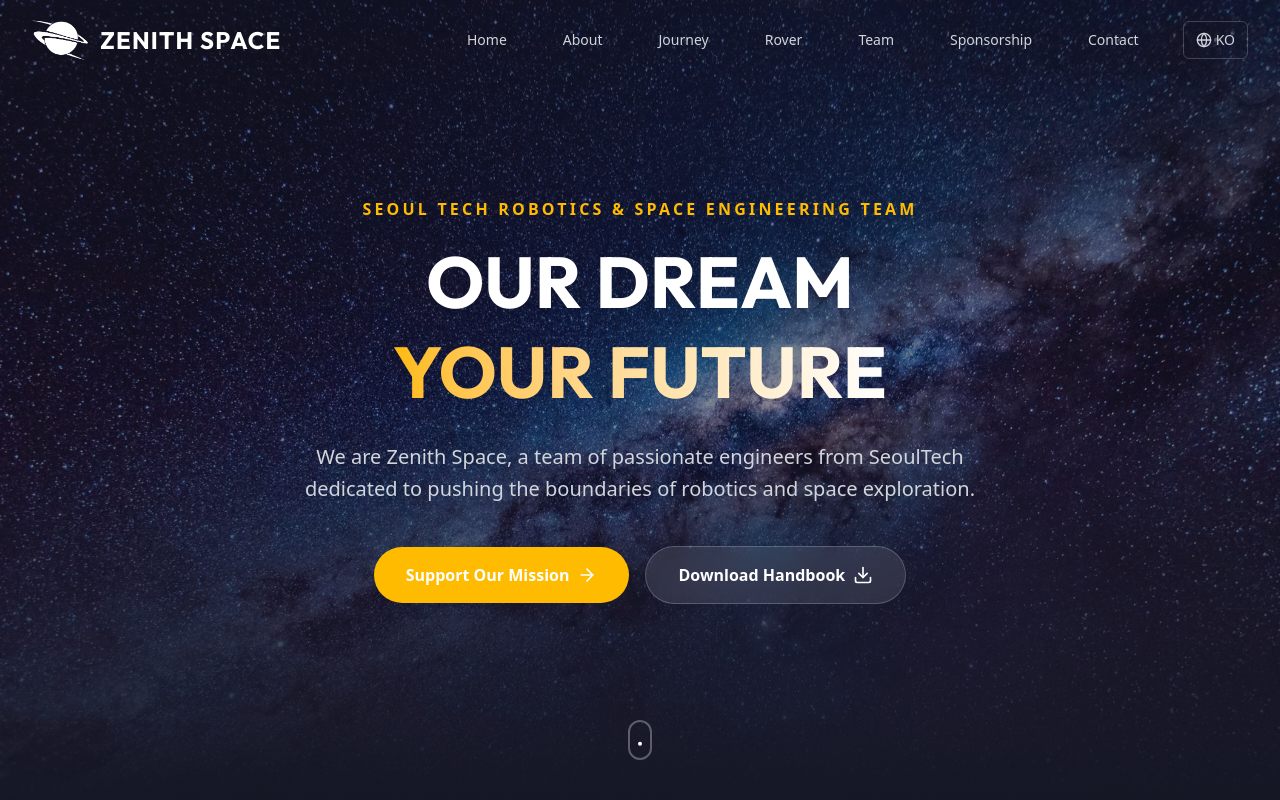
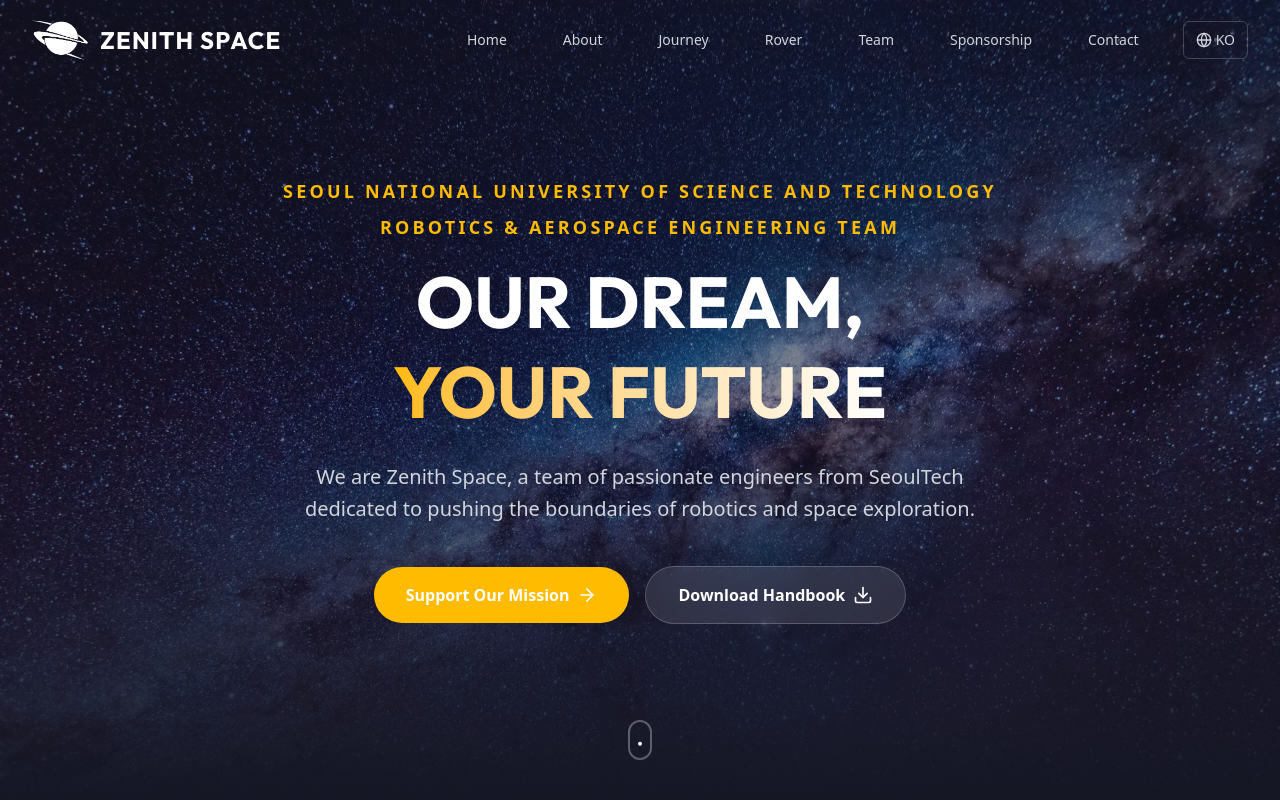
Before and after one commit to ZenithSpace/zenith.github.io, a React (Vite) app in the folder zenith-web/: page / in a window 1280 px wide. Shown: the top 800 px of the page. Built offline with nearby package versions, Linux system fonts and the light colour scheme; a web font is replaced by a local one.

Commit message:
Update Hero text: Split subtitle, add comma to title

```diff
--- a/zenith-web/src/components/Hero.tsx
+++ b/zenith-web/src/components/Hero.tsx
@@ -24,8 +24,9 @@ const Hero = () => {
                     animate={{ opacity: 1, y: 0 }}
                     transition={{ duration: 0.8 }}
                 >
-                    <h2 className="text-zenith-sub font-bold tracking-[0.2em] uppercase mb-4">
-                        {t('hero.subtitle')}
+                    <h2 className="text-zenith-sub font-bold tracking-[0.2em] uppercase mb-4 flex flex-col gap-1 sm:gap-2">
+                        <span className="text-sm sm:text-base md:text-lg">{t('hero.subtitle1')}</span>
+                        <span className="text-sm sm:text-base md:text-lg">{t('hero.subtitle2')}</span>
                     </h2>
                     <h1 className="text-5xl md:text-7xl font-bold mb-6 font-['Outfit'] leading-tight">
                         {t('hero.title')} <br />
--- a/zenith-web/src/data/translations.ts
+++ b/zenith-web/src/data/translations.ts
@@ -10,8 +10,9 @@ export const translations = {
             contact: 'Contact',
         },
         hero: {
-            subtitle: 'SEOUL TECH ROBOTICS & SPACE ENGINEERING TEAM',
-            title: 'OUR DREAM',
+            subtitle1: 'SEOUL NATIONAL UNIVERSITY OF SCIENCE AND TECHNOLOGY',
+            subtitle2: 'ROBOTICS & AEROSPACE ENGINEERING TEAM',
+            title: 'OUR DREAM,',
             titleHighlight: 'YOUR FUTURE',
             description: 'We are Zenith Space, a team of passionate engineers from SeoulTech dedicated to pushing the boundaries of robotics and space exploration.',
             supportButton: 'Support Our Mission',
@@ -118,8 +119,9 @@ export const translations = {
             contact: '문의',
         },
         hero: {
-            subtitle: 'SEOUL TECH ROBOTICS & SPACE ENGINEERING TEAM',
-            title: 'OUR DREAM',
+            subtitle1: 'SEOUL NATIONAL UNIVERSITY OF SCIENCE AND TECHNOLOGY',
+            subtitle2: 'ROBOTICS & AEROSPACE ENGINEERING TEAM',
+            title: 'OUR DREAM,',
             titleHighlight: 'YOUR FUTURE',
             description: '우리는 서울과학기술대학교의 열정적인 엔지니어들로 구성된 Zenith Space입니다. 로봇 공학과 우주 탐사의 한계를 뛰어넘기 위해 노력하고 있습니다.',
             supportButton: '후원하기',
```
